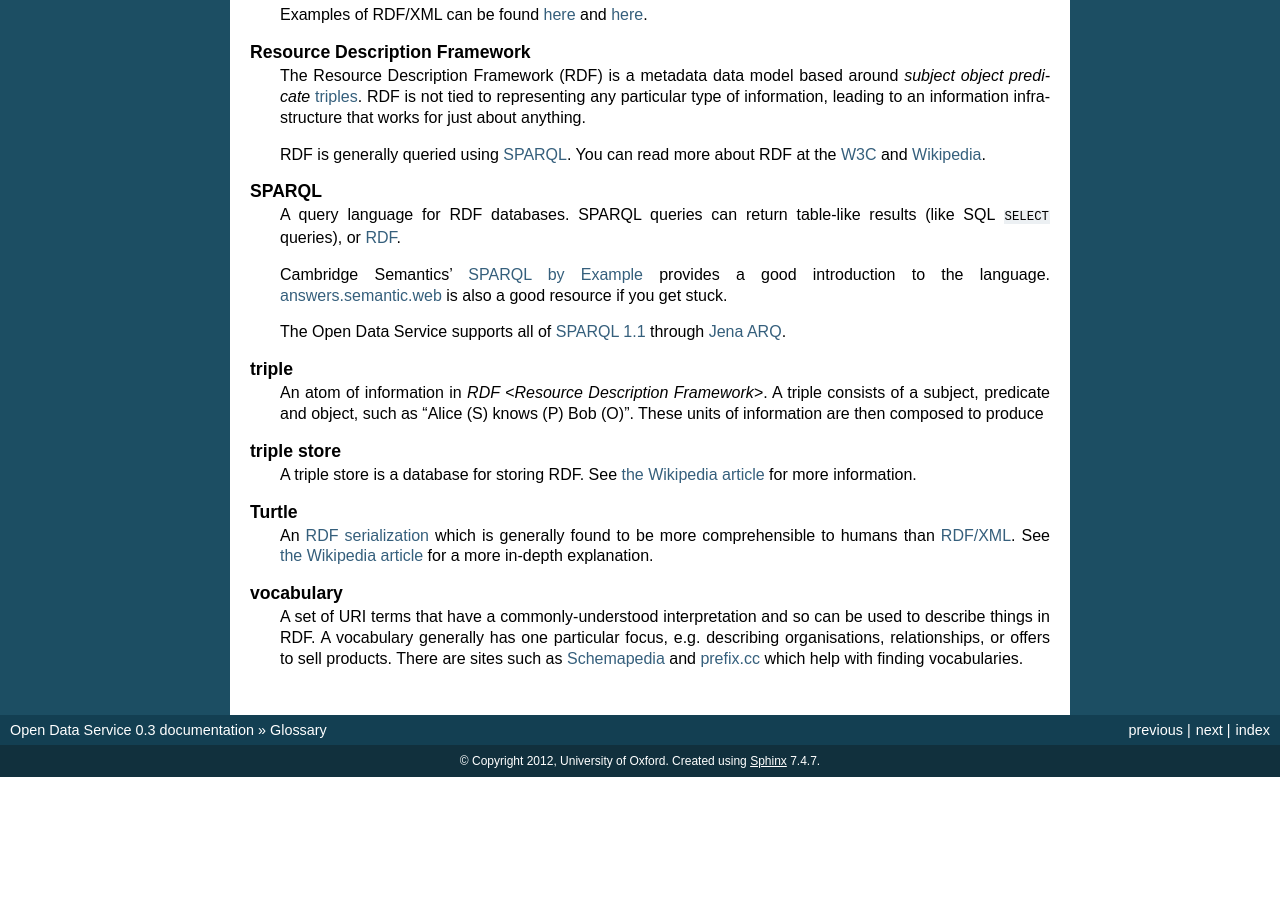
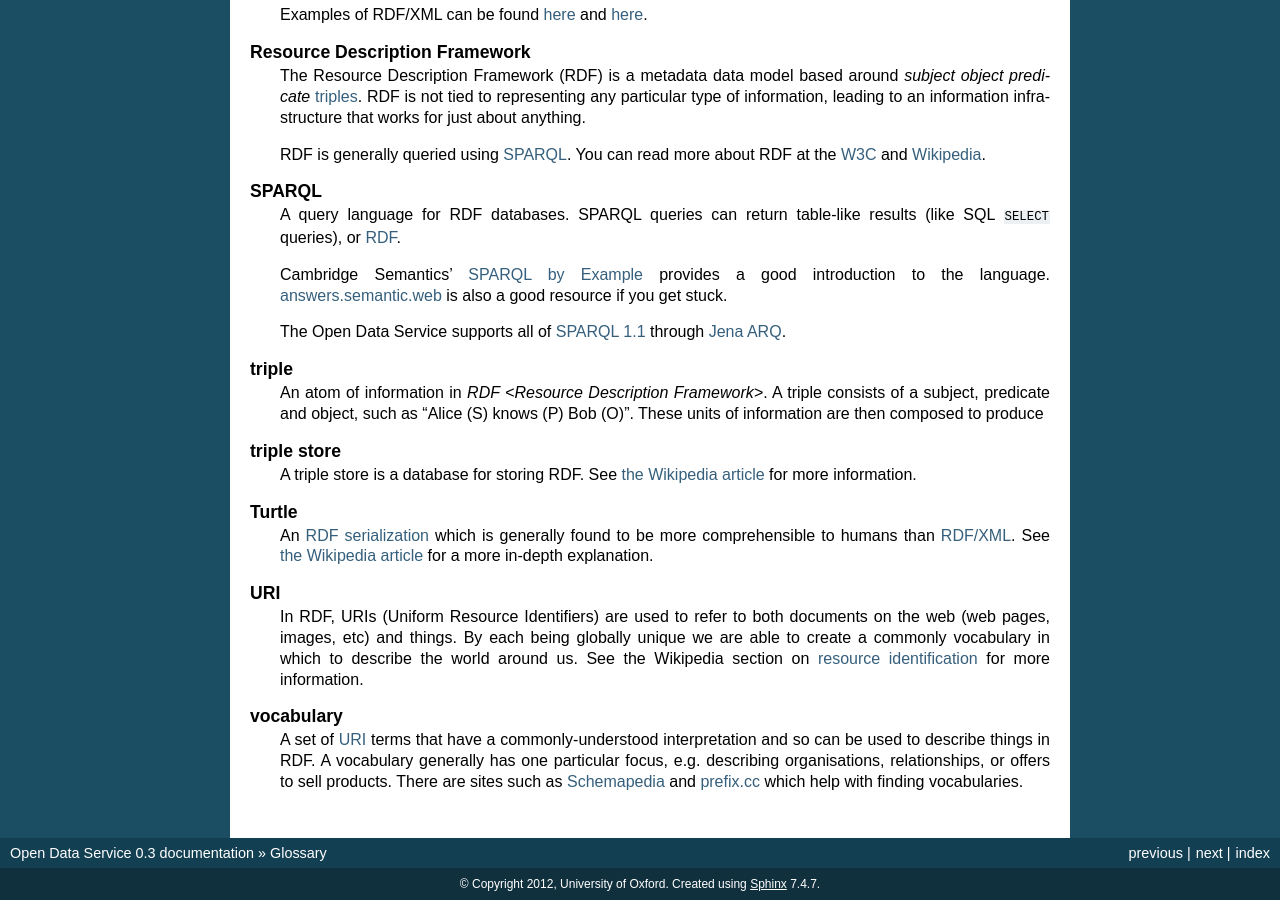
Before and after one commit to ox-it/dataox, a Sphinx documentation site: the page built from userdocs/source/glossary.rst, in a window 1280 px wide and 900 px high, scrolled down 1081 px. Built offline with Sphinx 7.4.7, drawn with Linux system fonts in a browser that asks for light colours; before the commit the page ends 1858 px from its top, so only the background shows below that.

Commit message:
Added glassary term for URI.

```diff
--- a/userdocs/source/glossary.rst
+++ b/userdocs/source/glossary.rst
@@ -132,6 +132,14 @@ Glossary
       article <http://en.wikipedia.org/wiki/Turtle_%28syntax%29>`_ for a more
       in-depth explanation.
 
+   URI
+      In RDF, URIs (Uniform Resource Identifiers) are used to refer to both
+      documents on the web (web pages, images, etc) and things. By each being
+      globally unique we are able to create a commonly vocabulary in which to
+      describe the world around us. See the Wikipedia section on `resource
+      identification <http://en.wikipedia.org/wiki/Resource_Description_Format#Resource_identification>`_
+      for more information.
+
    vocabulary
       A set of :term:`URI` terms that have a commonly-understood interpretation
       and so can be used to describe things in RDF. A vocabulary generally
```
